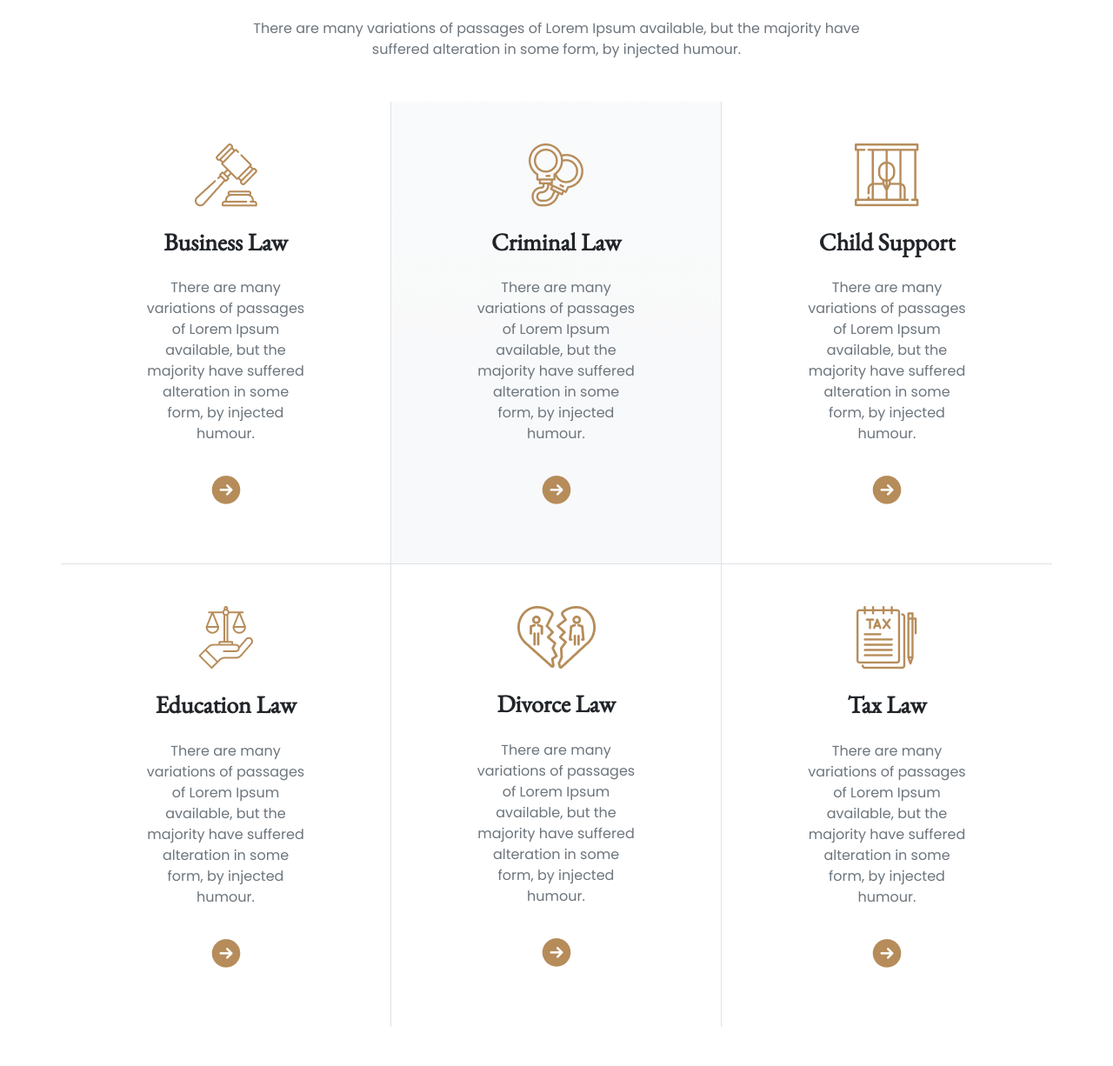
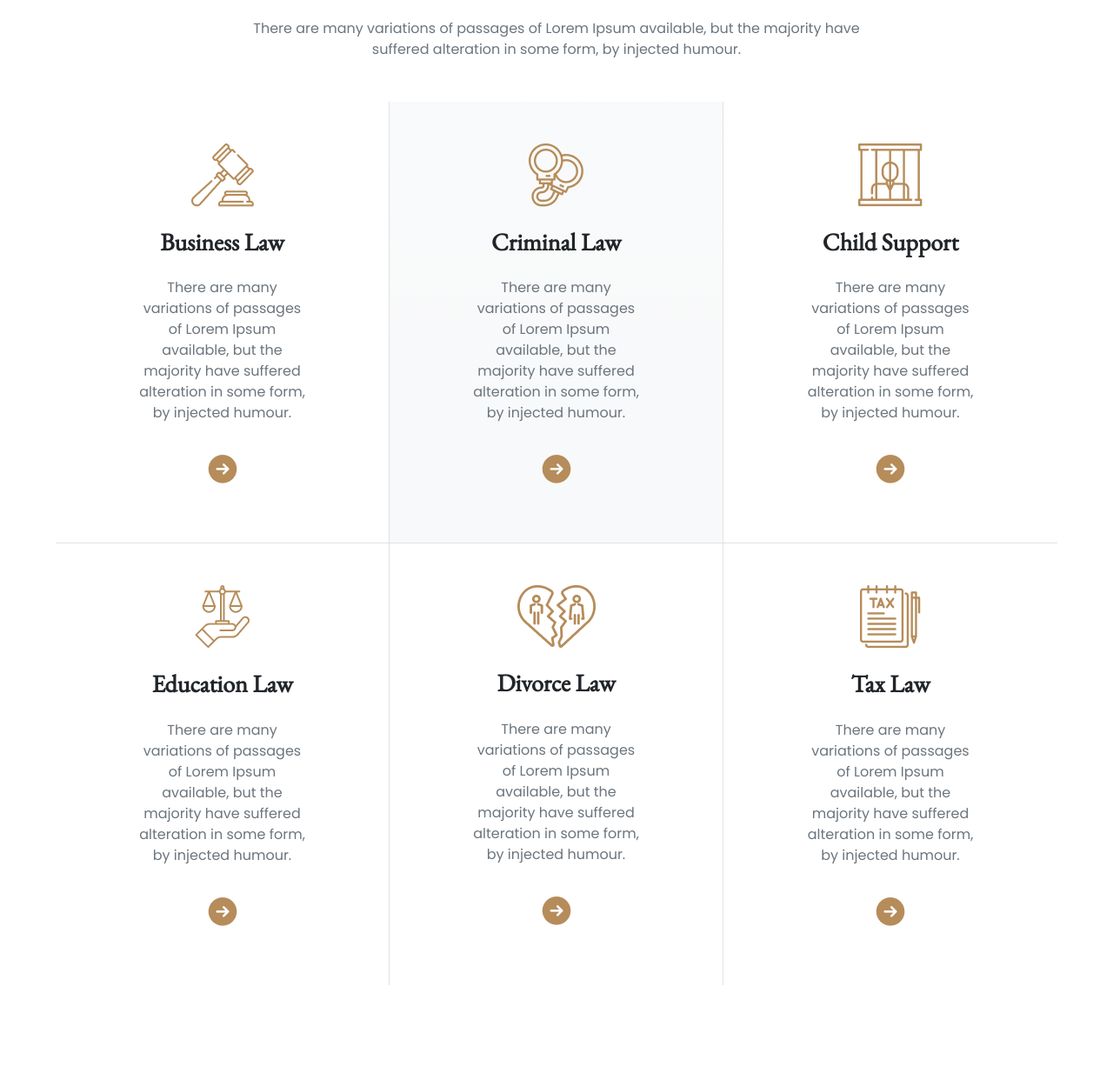
Before and after one commit to NusratJahanGeek/Legal-Solutions, a plain HTML site: page index.html in a window 1280 px wide. Shown: the part 1077-2303 px from the top of the page at 87% size. Drawn offline with nearby package versions, Linux system fonts and the light colour scheme.

Commit message:
Few Changes Added

```diff
--- a/index.html
+++ b/index.html
@@ -25,7 +25,7 @@
         <nav class="navbar navbar-expand-lg">
             <div class="container-fluid">
                 <a class="navbar-brand" href="#">
-                    <img src="images/logo2.png" alt="Bootstrap">
+                    <img class="img-fluid" src="images/logo2.png" alt="Bootstrap">
                 </a>
                 <button class="navbar-toggler" type="button" data-bs-toggle="collapse"
                     data-bs-target="#navbarSupportedContent" aria-controls="navbarSupportedContent"
@@ -58,7 +58,7 @@
         </nav>
         <!-- Banner -->
         <div class="p-2">
-        <div class="container-fluid my-5 bg-image legal-banner p-5 text-center text-white" style="
+        <div class="container-fluid my-5 bg-image legal-banner p-5 text-center text-white img-fluid" style="
     background-image: url('images/banner.png'); height: 100vh">
         <div class="p-5">
         <h1 class="mt-5 display-1 fw-bold px-5">We Provide Effective<br>Legal Solutions</h1>
@@ -85,13 +85,13 @@
                 <h2 class="fw-bold display-5">The Legal Practice Area</h2>
                 <p class="px-5 text-secondary mt-4 mb-5">There are many variations of passages of Lorem Ipsum available, but the majority have<br>suffered alteration in some form, by injected humour.</p>
             </div>
-            <div class="container text-center">
+            <div class="container-fluid text-center">
                 <div class="row row-cols-3">
                   <div class="col border-end border-bottom p-5">
-                    <img src="images/business.png" alt="">
+                    <img class="img-fluid" src="images/business.png" alt="">
                     <h3 class="pt-4 pb-3 fw-bold">Business Law</h3>
                     <p class="text-secondary pb-3 px-5">There are many variations of passages of Lorem Ipsum available, but the majority have suffered alteration in some form, by injected humour.</p>
-                    <img class="pb-3" src="images/Frame.png" alt="">
+                    <img class="pb-3 img-fluid" src="images/Frame.png" alt="">
                   </div>
                   <div class="col border-end border-bottom p-5 bg-light bg-gradient">
                     <img src="images/criminal.png" alt="">
@@ -100,10 +100,10 @@
                     <img class="pb-3" src="images/Frame.png" alt="">
                   </div>
                   <div class="col border-bottom p-5">
-                    <img src="images/child.png" alt="">
+                    <img class="img-fluid" src="images/child.png" alt="">
                     <h3 class="pt-4 pb-3 fw-bold">Child Support</h3>
                     <p class="text-secondary pb-3 px-5">There are many variations of passages of Lorem Ipsum available, but the majority have suffered alteration in some form, by injected humour.</p>
-                    <img class="pb-3" src="images/Frame.png" alt="">
+                    <img class="pb-3 img-fluid" src="images/Frame.png" alt="">
                   </div>
                   <div class="col border-end p-5">
                     <img src="images/education.png" alt="">
@@ -112,16 +112,16 @@
                     <img class="pb-3" src="images/Frame.png" alt="">
                   </div>
                   <div class="col border-end p-5">
-                    <img src="images/divorce.png" alt="">
+                    <img class="img-fluid" src="images/divorce.png" alt="">
                     <h3 class="pt-4 pb-3 fw-bold">Divorce Law</h3>
                     <p class="text-secondary pb-3 px-5">There are many variations of passages of Lorem Ipsum available, but the majority have suffered alteration in some form, by injected humour.</p>
-                    <img class="pb-3" src="images/Frame.png" alt="">
+                    <img class="pb-3 img-fluid" src="images/Frame.png" alt="">
                   </div>
                   <div class="col p-5">
-                    <img src="images/tax.png" alt="">
+                    <img class="img-fluid" src="images/tax.png" alt="">
                     <h3 class="pt-4 pb-3 fw-bold">Tax Law</h3>
                     <p class="text-secondary pb-3 px-5">There are many variations of passages of Lorem Ipsum available, but the majority have suffered alteration in some form, by injected humour.</p>
-                    <img class="pb-3" src="images/Frame.png" alt="">
+                    <img class="pb-3 img-fluid" src="images/Frame.png" alt="">
                   </div>
                 </div>
               </div>
@@ -234,7 +234,7 @@
                           </div>
                       </div>
                     <div class="ms-5 w-50">
-                        <img src="images/faq.png" alt="">
+                        <img class="img-fluid" src="images/faq.png" alt="">
                     </div>
                 </div>
             </div>
```
